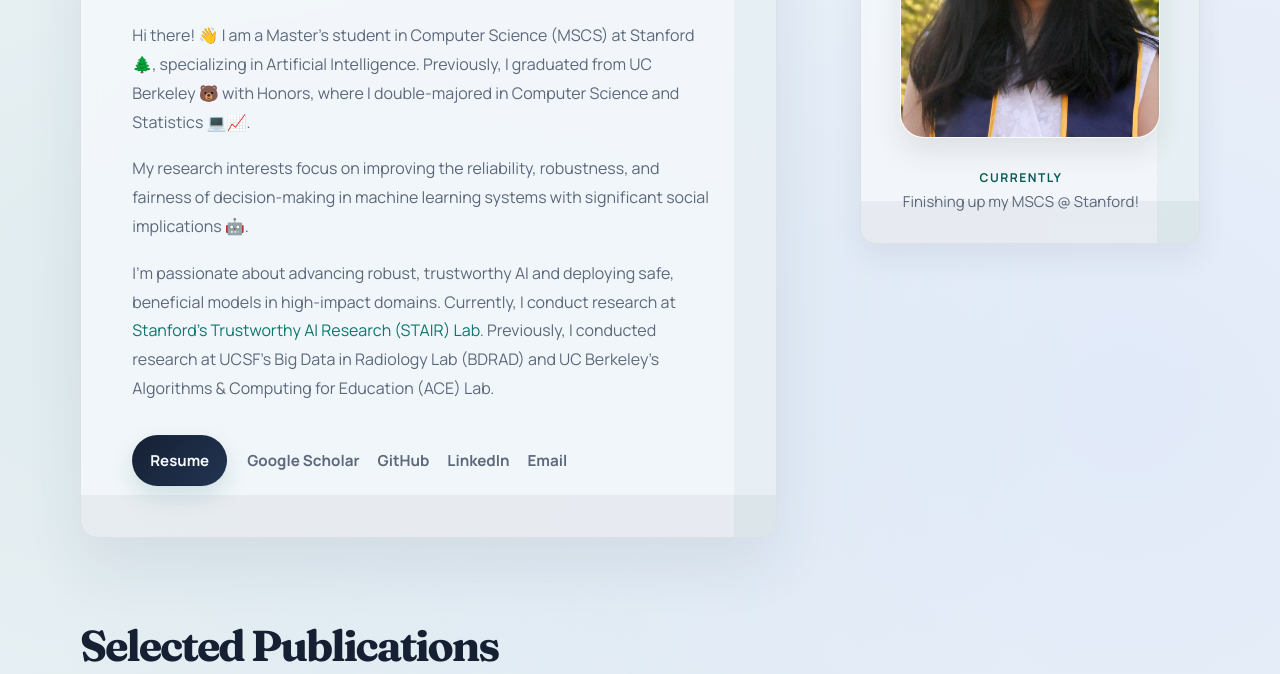
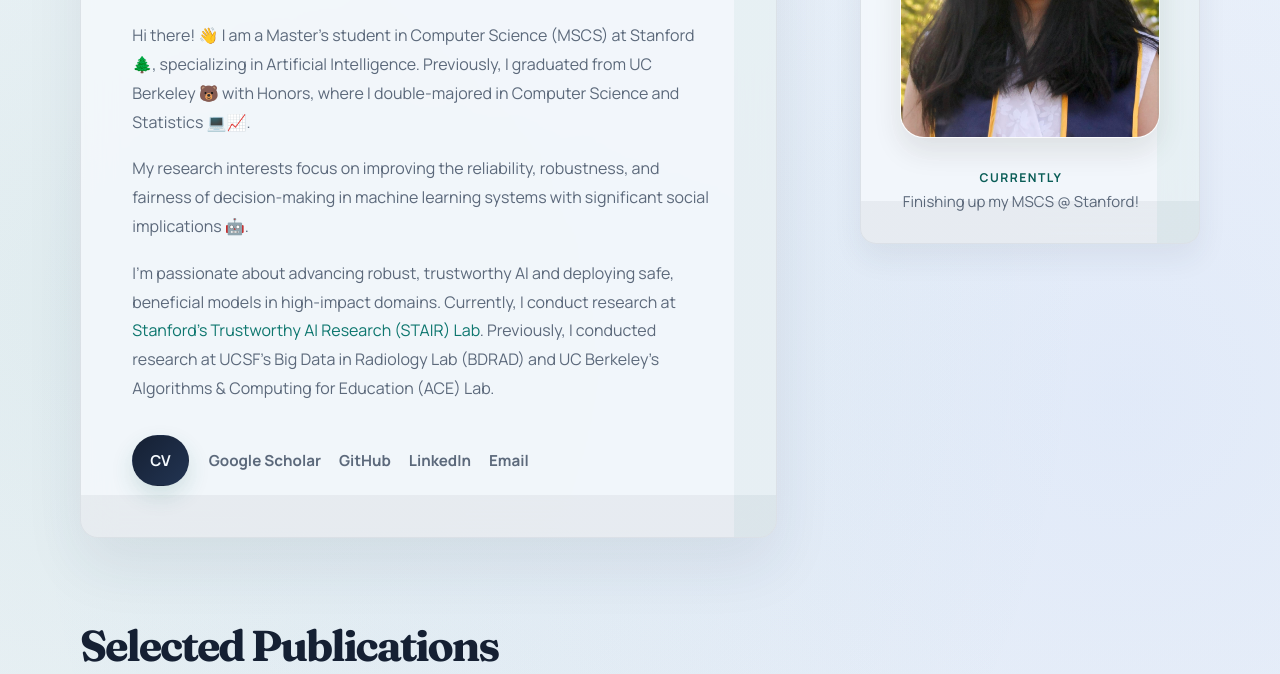
Before and after one commit to shinyweng/shinyweng.github.io, a plain HTML site: page index.html in a window 1280 px wide. Shown: the part 394-1068 px from the top of the page. Drawn offline with Linux system fonts and the light colour scheme.

Commit message:
tiny update lolz

```diff
--- a/index.html
+++ b/index.html
@@ -62,7 +62,7 @@
           high-impact domains. Currently, I conduct research at <a href="https://stairlab.stanford.edu/team/" target="_blank" rel="noopener noreferrer">Stanford's Trustworthy AI Research (STAIR) Lab</a>. Previously, I conducted research at UCSF's Big Data in Radiology Lab (BDRAD) and UC Berkeley's Algorithms &amp; Computing for Education (ACE) Lab.
         </p>
         <div class="hero-actions">
-          <a class="button button-primary" href="https://drive.google.com/file/d/1noI0BM5lmIddgUTWFHFp1aUftZVLDPGQ/view?usp=drive_link" target="_blank" rel="noopener noreferrer">Resume</a>
+          <a class="button button-primary" href="https://drive.google.com/file/d/1tuR0fFCh3d0dBiTfA2tW2QPFACbJXb9k/view?usp=sharing" target="_blank" rel="noopener noreferrer">CV</a>
           <div class="hero-links" aria-label="Profile links">
             <a href="https://scholar.google.com/citations?user=r68W_PIAAAAJ&hl=en" target="_blank" rel="noopener noreferrer">Google Scholar</a>
             <a href="https://github.com/shinyweng" target="_blank" rel="noopener noreferrer">GitHub</a>
```
